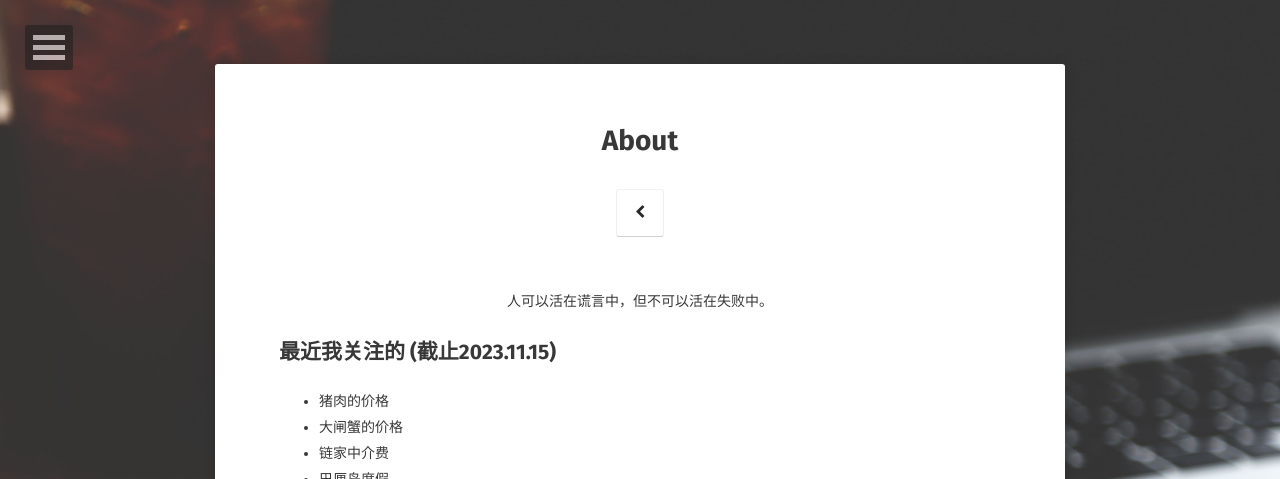
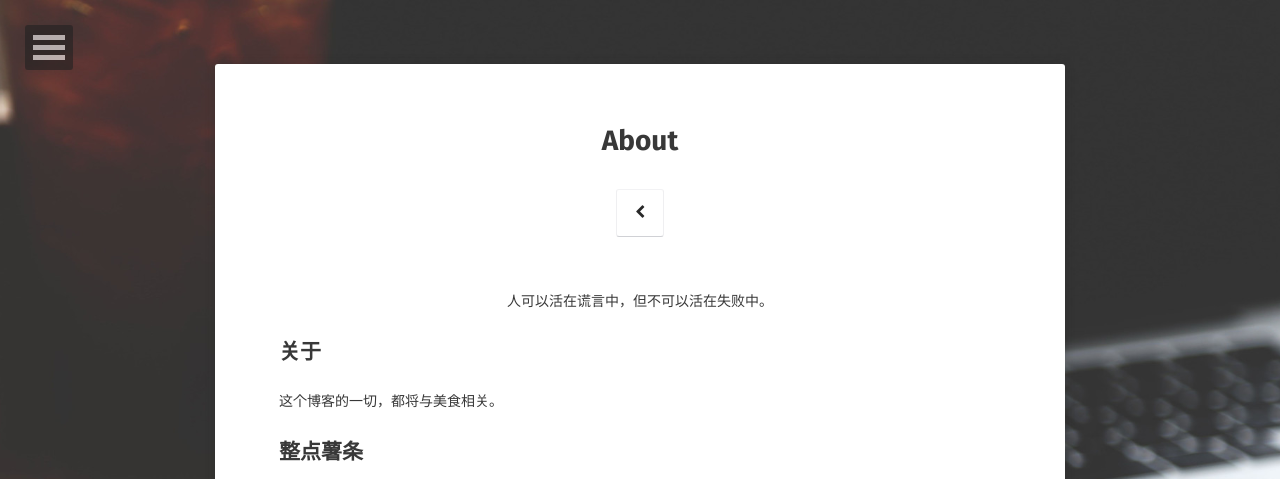
Before and after one commit to jon-the-dreamer/jon-the-dreamer, a Jekyll site: the page built from about/index.md, in a window 1280 px wide. Shown: the top 479 px of the page. Built offline with Jekyll 4.4.1, drawn with Linux system fonts in a browser that asks for light colours; some web fonts are replaced; comment, search, counter and statistics services are not loaded; some of the changed text lies outside the part shown; grey boxes are pictures that could not be loaded.

Commit message:
about food

```diff
--- a/_config.yml
+++ b/_config.yml
@@ -1,6 +1,6 @@
 # Site
 title:              Fan's spaceport
-bio:                '果蝇对摩尔根说: “看我眼色行事。”'
+bio:                '黄酒之与白干，稀饭之与馍馍，鲈鱼之与大蟹，黄犬之与骆驼。'
 description:        "窗户是永恒存在的画展 —— 写在窗边"
 reading_time:       true
 words_per_minute:   200
--- a/about/index.md
+++ b/about/index.md
@@ -8,18 +8,8 @@ comments: yes
 
 <center> 人可以活在谎言中，但不可以活在失败中。</center>
 
-## 最近我关注的 (截止2023.11.15)
-* 猪肉的价格
-* 大闸蟹的价格
-* 链家中介费
-* 巴厘岛度假
-* A股
-* 美股
-* 电视剧《上甘岭》
-* 年轻的河南夫妇
-* 流感疫苗后遗症
-* Rust Language
-* 俄乌战争
+## 关于
+这个博客的一切，都将与美食相关。
 
 ## 整点薯条
 
```
Also changed, not shown: other parts of about/index.md (+0 -2 lines), README.md, 8 other files.
